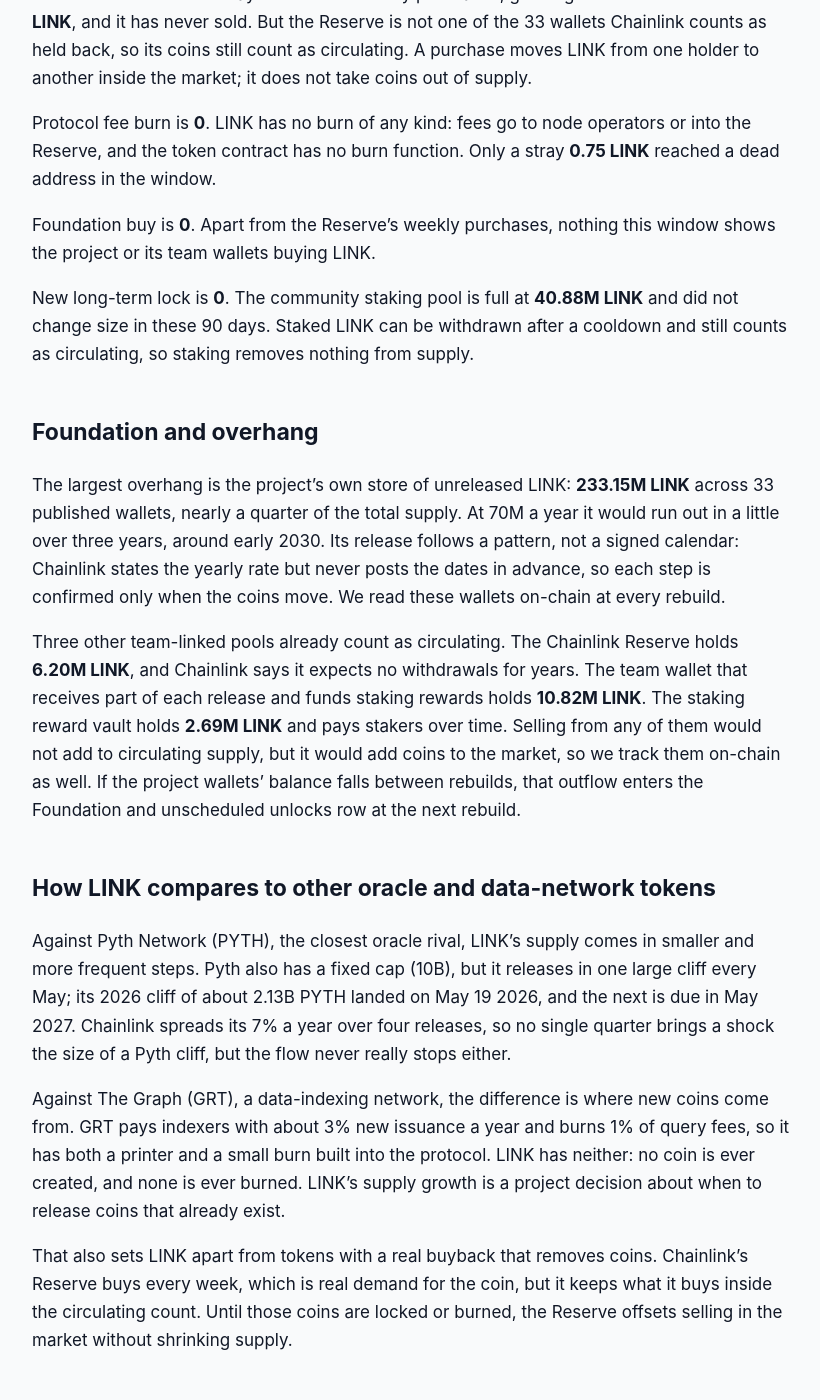
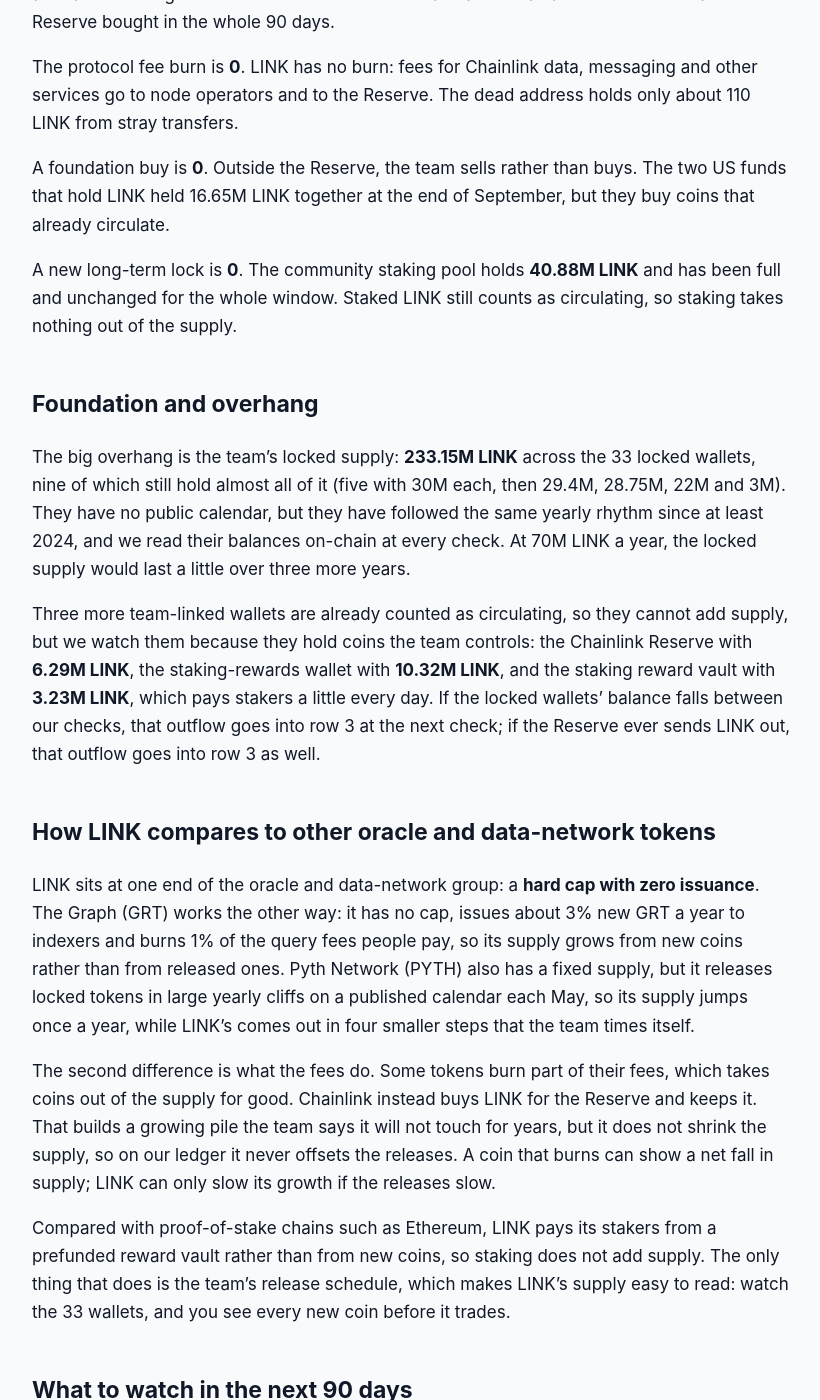
Before and after one commit to jeevansongmy-spec/mrnasdog-articles, a Jekyll site: the page built from crypto/link-pressure-framework.md, in a window 1280 px wide and 1400 px high, scrolled down 1705 px. Shown: the whole window, without its empty margins (228-1048 px from the left). Built offline with Jekyll 4.4.1, drawn with Linux system fonts in a browser that asks for light colours; some of the changed text lies outside the part shown.

Commit message:
publish: crypto/link-pressure-framework

```diff
--- a/crypto/link-pressure-framework.md
+++ b/crypto/link-pressure-framework.md
@@ -1,6 +1,6 @@
 ---
 title: "LINK Inflation Analysis · October 2026 · Supply growing · projected to keep growing"
-description: "LINK is inflationary: 18.75M LINK left Chainlink's project wallets in 90 days, no burn at all, supply +2.45%. About 11.25M more (+1.47%) is due in December."
+description: "LINK supply is growing: the team released 18.75M LINK on Oct 9 2026, nothing burned, +2.45% in 90 days. About 11.25M more (+1.47%) is expected in December."
 canonical_url: "https://mrnasdog.com/research/link/inflation"
 tags: ["crypto", "link", "chainlink", "oracles"]
 published: true
@@ -12,60 +12,60 @@ published: true
 <!-- main-page -->
 Looking for the buy-or-sell answer? It is on the LINK coin page, with demand and price drivers: [mrnasdog.com/research/link](https://mrnasdog.com/research/link)
 
-The MrNasDog Pressure Framework reads Chainlink (LINK) as inflationary: **18.75M LINK** left the project's own wallets in the last 90 days, nothing was burned, and circulating supply grew **+2.45%**. LINK has a fixed cap of **1B** coins and no mining or staking issuance, so all new supply comes from the **233.15M LINK** the project still holds back and releases at about 7% of supply a year. The next step, about **11.25M LINK** expected in December 2026, puts the next 90 days at **+1.47%**.
+**Chainlink (LINK) supply is growing, and it grows in steps.** No new LINK can be minted, but on **Oct 9 2026** the Chainlink team released **18.75M LINK** from its locked wallets, which lifted the circulating supply by **+2.45%** in 90 days. Nothing was burned or locked away to offset it. The next step, about **11.25M LINK** expected around Dec 18 2026, points to **+1.47%** in the next 90 days, and the team still holds **233.15M LINK** that can come out the same way.
 
 ## The verdict, in one paragraph
 
-Net supply change for LINK over the last 90 days (Jul 13 to Oct 11 2026) was **+2.45%**: **18.75M LINK** released against a circulating base of **766.85M**, and **0** removed. For the next 90 days we expect **+1.47%**, one December release of **11.25M LINK**. Our supply monitor read **+0.03%** for its own 90 days, a gap of **2.41 percentage points**. That gap is a matter of timing, not a disagreement: the monitor's last reading was taken on the morning of Oct 9 2026, and the Chainlink release left the project wallets that same evening. Before the release, the monitor's supply figure and our on-chain count of the project wallets agree almost exactly, so no warning chip is shown. The label that fits Chainlink: a fixed-cap token on a steady, project-run release schedule, with no burn to offset it.
+Over the 90 days from Jul 23 to Oct 21 2026, LINK's circulating supply grew by **+2.45%**: **18.75M LINK** entered the market and **0** left it, against **766.85M LINK** in circulation. Other supply trackers show **+2.49%** for the same 90 days, a gap of only **0.04 points**, so there is no data conflict to flag on this page. For the next 90 days the Chainlink ledger expects **+1.47%**, all of it from one December release. In short, LINK is a **fixed-cap token with a team-paced release**: the 1 billion cap can never grow, but the share that trades keeps rising by about 7% of the total each year.
 
 ## Sell pressure: where new LINK comes from
 
-Protocol inflation is **0**. The LINK token is a simple ERC-677 contract on Ethereum: all 1B coins were created in September 2017, the total is a fixed number written into the contract, and the contract has no mint function, no owner and no upgrade path. Chainlink pays node operators in fees, not in newly printed LINK.
+Protocol inflation is **0**. The LINK token contract on Ethereum set the total at **1,000,000,000 LINK** when it launched in September 2017, and it has no mint function, no owner and no upgrade path, so Chainlink never pays node operators or stakers in brand-new LINK. That is the main difference from proof-of-stake chains, where validator pay is printed every day.
 
-Vesting unlocks are **0**. Chainlink has no dated vesting calendar for a team or for investors. The 2017 token-sale coins were tradable from launch. The coins still held back sit in project wallets and are released by Chainlink itself, which belongs in the next row.
+Vesting unlocks are **0**. There is no vesting contract and no dated unlock calendar for LINK: no investor cliffs, no team cliffs, no monthly drip. The original token sale coins have been liquid since 2017.
 
-Foundation and unscheduled unlocks are the whole sell side: **18.75M LINK** in the last 90 days. Chainlink publishes 33 wallet addresses it counts as not yet circulating, and says it releases about 7% of the total supply a year from them. On-chain, those wallets held **251.90M LINK** on Jul 13 2026 and **233.15M LINK** on Oct 11 2026. The whole drop came in one evening, Oct 9 2026, from eight of the wallets: **16.88M LINK** went to a large exchange and **1.88M LINK** to the team wallet that pays staking rewards. Since 2023 the releases have followed the same four steps every year — about 19M in late winter or spring, 21M in June, 18.75M in September or October and 11.25M in December — which adds up to 70M, exactly the stated 7%. The December step came on Dec 15 2023, Dec 20 2024 and Dec 19 2025, so the next 90 days carry one release of **11.25M LINK**, expected around Dec 18 2026.
+All of the new LINK comes from row 3, the team's own releases. The Chainlink team keeps the unreleased LINK in 33 locked wallets and moves part of it to the market a few times a year. On **Oct 9 2026**, eight of those wallets sent out **18.75M LINK** within about two hours. Of that, **16.88M LINK** went to a large exchange the same evening and **1.88M LINK** went to the team wallet that pays staking rewards. Chainlink says its release rate is currently **7% of the total supply per year**, which is **70M LINK**, and since 2024 it has released that in four steps a year: about 19M in spring, 21M in June, 18.75M in the autumn and **11.25M** in December. The December step came on Dec 20 2024 and Dec 19 2025, both the third Friday of December, so the next one should land around **Dec 18 2026**. That single step is the whole **11.25M LINK** we expect over the next 90 days.
 
-Long-term locked or bankruptcy supply is **0**. No bankruptcy estate, court trustee or long lock holds LINK for later release. The US funds that hold LINK bought their coins in the market, so those coins were already counted.
+Long-term locked or bankruptcy supply is **0**. No court, trustee or failed lender holds LINK that is waiting to be paid out.
 
 ## Buy pressure: where new LINK goes
 
-Programmatic buyback books **0**, though it is real activity. The Chainlink Reserve, launched in August 2025, turns fees that users pay for Chainlink services into LINK and holds it. It bought **1.40M LINK** in these 90 days in thirteen weekly purchases, growing from **4.80M** to **6.20M LINK**, and it has never sold. But the Reserve is not one of the 33 wallets Chainlink counts as held back, so its coins still count as circulating. A purchase moves LINK from one holder to another inside the market; it does not take coins out of supply.
+The programmatic buyback books **0**, even though the buying is real. Every week the Chainlink Reserve turns fees it earns from its customers into LINK and holds it. In these 90 days it took in **1.35M LINK** over 14 weekly buys, and it now holds **6.29M LINK**; Chainlink's own quarterly review put it at 6,047,498 LINK on Sep 30 2026. The Reserve says it does not expect to withdraw for years. But those coins were already part of the circulating supply, and the Reserve is still counted as circulating, so its buying moves LINK from one holder to another and takes nothing out of the count. The Oct 9 release alone was about **14 times** what the Reserve bought in the whole 90 days.
 
-Protocol fee burn is **0**. LINK has no burn of any kind: fees go to node operators or into the Reserve, and the token contract has no burn function. Only a stray **0.75 LINK** reached a dead address in the window.
+The protocol fee burn is **0**. LINK has no burn: fees for Chainlink data, messaging and other services go to node operators and to the Reserve. The dead address holds only about 110 LINK from stray transfers.
 
-Foundation buy is **0**. Apart from the Reserve's weekly purchases, nothing this window shows the project or its team wallets buying LINK.
+A foundation buy is **0**. Outside the Reserve, the team sells rather than buys. The two US funds that hold LINK held 16.65M LINK together at the end of September, but they buy coins that already circulate.
 
-New long-term lock is **0**. The community staking pool is full at **40.88M LINK** and did not change size in these 90 days. Staked LINK can be withdrawn after a cooldown and still counts as circulating, so staking removes nothing from supply.
+A new long-term lock is **0**. The community staking pool holds **40.88M LINK** and has been full and unchanged for the whole window. Staked LINK still counts as circulating, so staking takes nothing out of the supply.
 
 ## Foundation and overhang
 
-The largest overhang is the project's own store of unreleased LINK: **233.15M LINK** across 33 published wallets, nearly a quarter of the total supply. At 70M a year it would run out in a little over three years, around early 2030. Its release follows a pattern, not a signed calendar: Chainlink states the yearly rate but never posts the dates in advance, so each step is confirmed only when the coins move. We read these wallets on-chain at every rebuild.
+The big overhang is the team's locked supply: **233.15M LINK** across the 33 locked wallets, nine of which still hold almost all of it (five with 30M each, then 29.4M, 28.75M, 22M and 3M). They have no public calendar, but they have followed the same yearly rhythm since at least 2024, and we read their balances on-chain at every check. At 70M LINK a year, the locked supply would last a little over three more years.
 
-Three other team-linked pools already count as circulating. The Chainlink Reserve holds **6.20M LINK**, and Chainlink says it expects no withdrawals for years. The team wallet that receives part of each release and funds staking rewards holds **10.82M LINK**. The staking reward vault holds **2.69M LINK** and pays stakers over time. Selling from any of them would not add to circulating supply, but it would add coins to the market, so we track them on-chain as well. If the project wallets' balance falls between rebuilds, that outflow enters the Foundation and unscheduled unlocks row at the next rebuild.
+Three more team-linked wallets are already counted as circulating, so they cannot add supply, but we watch them because they hold coins the team controls: the Chainlink Reserve with **6.29M LINK**, the staking-rewards wallet with **10.32M LINK**, and the staking reward vault with **3.23M LINK**, which pays stakers a little every day. If the locked wallets' balance falls between our checks, that outflow goes into row 3 at the next check; if the Reserve ever sends LINK out, that outflow goes into row 3 as well.
 
 ## How LINK compares to other oracle and data-network tokens
 
-Against Pyth Network (PYTH), the closest oracle rival, LINK's supply comes in smaller and more frequent steps. Pyth also has a fixed cap (10B), but it releases in one large cliff every May; its 2026 cliff of about 2.13B PYTH landed on May 19 2026, and the next is due in May 2027. Chainlink spreads its 7% a year over four releases, so no single quarter brings a shock the size of a Pyth cliff, but the flow never really stops either.
+LINK sits at one end of the oracle and data-network group: a **hard cap with zero issuance**. The Graph (GRT) works the other way: it has no cap, issues about 3% new GRT a year to indexers and burns 1% of the query fees people pay, so its supply grows from new coins rather than from released ones. Pyth Network (PYTH) also has a fixed supply, but it releases locked tokens in large yearly cliffs on a published calendar each May, so its supply jumps once a year, while LINK's comes out in four smaller steps that the team times itself.
 
-Against The Graph (GRT), a data-indexing network, the difference is where new coins come from. GRT pays indexers with about 3% new issuance a year and burns 1% of query fees, so it has both a printer and a small burn built into the protocol. LINK has neither: no coin is ever created, and none is ever burned. LINK's supply growth is a project decision about when to release coins that already exist.
+The second difference is what the fees do. Some tokens burn part of their fees, which takes coins out of the supply for good. Chainlink instead buys LINK for the Reserve and keeps it. That builds a growing pile the team says it will not touch for years, but it does not shrink the supply, so on our ledger it never offsets the releases. A coin that burns can show a net fall in supply; LINK can only slow its growth if the releases slow.
 
-That also sets LINK apart from tokens with a real buyback that removes coins. Chainlink's Reserve buys every week, which is real demand for the coin, but it keeps what it buys inside the circulating count. Until those coins are locked or burned, the Reserve offsets selling in the market without shrinking supply.
+Compared with proof-of-stake chains such as Ethereum, LINK pays its stakers from a prefunded reward vault rather than from new coins, so staking does not add supply. The only thing that does is the team's release schedule, which makes LINK's supply easy to read: watch the 33 wallets, and you see every new coin before it trades.
 
 ## What to watch in the next 90 days
 
-**Around Dec 18 2026:** the December release step, expected at **11.25M LINK** from the project wallets. If it comes later than Jan 9 2027, the next 90 days read close to **0%** instead of +1.47%.
+**Around Dec 18 2026:** the December release, expected at **11.25M LINK** from the locked wallets; if it slips past Jan 19 2027, the next 90 days would show no new supply.
 
-**Where the released coins go:** in October most of the release went to a large exchange. A larger share sent to the staking rewards wallet, or held back, would mean less coin offered for sale.
+**Every week:** the Reserve's buys, which ran about 75K–97K LINK a week from late August to mid-October 2026, down from about 128K–140K a week in late July and early August.
 
-**The Reserve's weekly purchases:** about **75,000** to **140,000 LINK** a week in this window. A move to lock or burn Reserve coins would turn it into a real buy row for the first time.
+**Oct 29 2026:** Chainlink's Link:NYC event for banks and asset managers, a place where any change to staking, the Reserve or the release rate would likely be announced.
 
-**Any change to the 7% rate:** Chainlink sets the release rate itself and has no token vote. A new rate on its supply page would change every forward number here.
+**Any day:** a change to the stated 7% yearly release rate, or a new staking version that changes the 40.88M LINK pool or how rewards are paid.
 
 ## Summary
 
-Chainlink (LINK) is a fixed-cap token, 1B coins with no mining and no burn, whose circulating supply grows only when the project releases coins from its own wallets. Those releases ran at **18.75M LINK** in the last 90 days, **+2.45%** net, and should be about **11.25M** (**+1.47%**) in the next 90, following a four-step yearly cycle that adds up to 7% of supply. The Chainlink Reserve buys LINK every week with user fees, but it keeps those coins inside the float, so it does not shrink supply. With **233.15M LINK** still to come, the release flow should continue for about three more years before LINK becomes fully circulating.
+Chainlink's LINK has a hard cap of 1 billion and no minting, yet its circulating supply grew **+2.45%** in the 90 days to Oct 21 2026 because the team released **18.75M LINK** from its locked wallets on Oct 9 2026. The next 90 days should add about **+1.47%** from an **11.25M LINK** December release. The Reserve bought 1.35M LINK with fees, but it keeps coins that already circulate, so it does not reduce supply. The key risk is the **233.15M LINK** the team still holds, released at about 70M a year, which would empty the locked wallets around early 2030 at the current pace.
 
 ---
 
-*MrNasDog Pressure Framework analysis of LINK, Metric 1 — Inflation. Data + explanation only. Not financial advice. Checked Oct 11 2026.*
+*MrNasDog Pressure Framework analysis of LINK, Metric 1 — Inflation. Data + explanation only. Not financial advice. Checked Oct 21 2026.*
```
